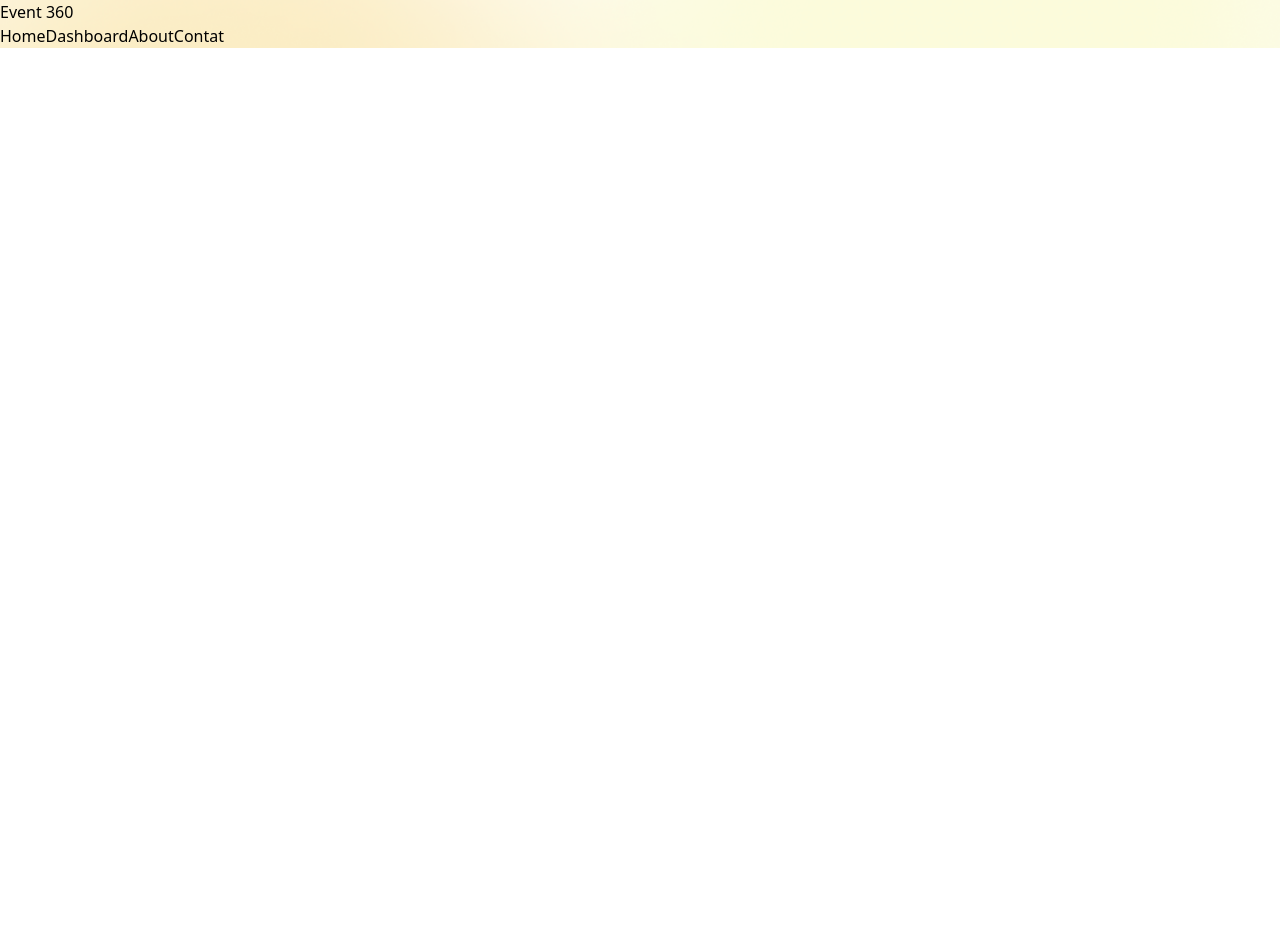
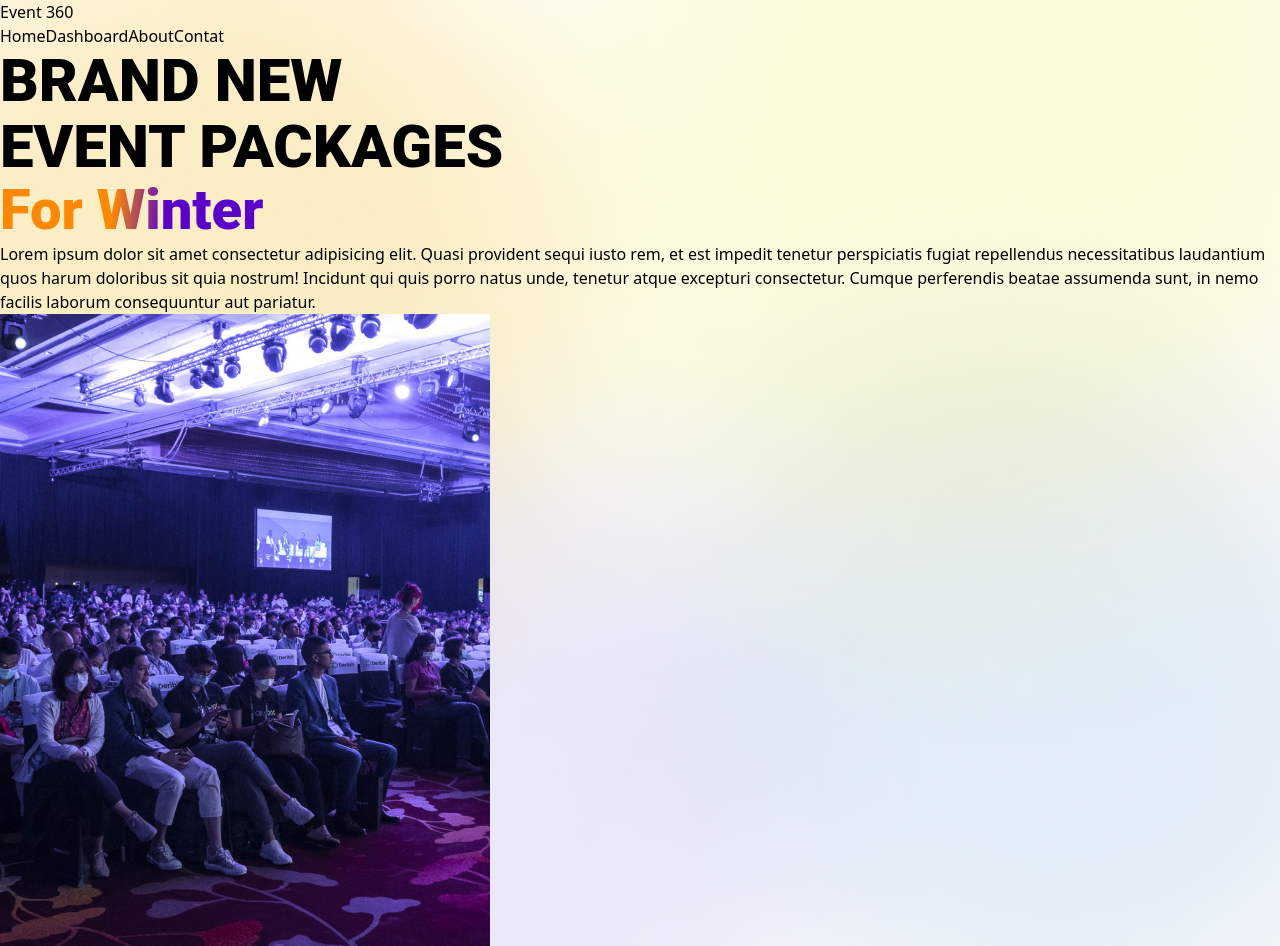
Before and after one commit to tofail-ahmed/event-360-client, a React (Vite) app: page / in a window 1280 px wide. Before the commit the page ends 800 px from the top, so only its background shows below. Built offline with nearby package versions, Linux system fonts and the light colour scheme.

Commit message:
header text and img added

```diff
--- /dev/null
+++ b/src/pages/home/Header.css
@@ -0,0 +1,24 @@
+.brand_new_packages{
+      color: #000;
+
+      font-family: Roboto;
+      font-size: 60px;
+      font-style: normal;
+      font-weight: 800;
+      line-height: 110%; /* 70.4px */
+      text-transform: uppercase;
+      font-family: 'Roboto', sans-serif;
+}
+
+.winter {
+      background: linear-gradient(276deg, #5A01CB 37.08%, #FE8900 57.18%);
+      background-clip: text;
+      -webkit-background-clip: text;
+      -webkit-text-fill-color: transparent;
+      font-family: 'Roboto', sans-serif;
+      font-size: 56px;
+      font-style: normal;
+      font-weight: 800;
+      line-height: 110%;
+      display: inline-block; /* Ensures inline elements like span behave as expected */
+    }
--- /dev/null
+++ b/src/pages/home/Header.tsx
@@ -0,0 +1,44 @@
+import React from "react";
+import Container from "../../component/Container";
+import { NavLink } from "react-router-dom";
+import './Header.css'
+import seminar from "../../assets/seminar.png"
+const Header = () => {
+  return (
+    <Container>
+     <div>
+     <div className="flex justify-between items-center py-[24px]">
+        <h1 className="font-[700] text-[32px]">
+          <span>Event</span> <span className="text-[#3461FF]">360</span>
+        </h1>
+        <nav className="flex gap-[16px]">
+          <button className="font-[500] text-[16px] px-[8px] py-[12px]">
+            {" "}
+            <NavLink to={"/"}>Home</NavLink>
+          </button>
+          <button className="font-[500] text-[16px] px-[8px] py-[12px]">
+            {" "}
+            <NavLink to={"/admin/dashboard"}>Dashboard</NavLink>
+          </button>
+          <button className="font-[500] text-[16px] px-[8px] py-[12px]">
+            <NavLink to={"/about"}>About</NavLink>
+          </button>
+          <button className="font-[500] text-[16px] px-[8px] py-[12px]">
+            <NavLink to={"/contact"}>Contat</NavLink>
+          </button>
+        </nav>
+      </div>
+      <div className="flex lg:flex-row flex-col justify-between items-center">
+        <div>
+          <h1 className="brand_new_packages mb-[8px]">Brand New <br />event Packages</h1>
+          <h1 className="winter">For Winter</h1>
+          <h3 className="lg:max-w-[70ch] mt-[32px]">Lorem ipsum dolor sit amet consectetur adipisicing elit. Quasi provident sequi iusto rem, et est impedit tenetur perspiciatis fugiat repellendus necessitatibus laudantium quos harum doloribus sit quia nostrum! Incidunt qui quis porro natus unde, tenetur atque excepturi consectetur. Cumque perferendis beatae assumenda sunt, in nemo facilis laborum consequuntur aut pariatur.</h3>
+        </div>
+        <img className="rounded-[800px] mx-auto p-[50px] border-[1px] border-black" src={seminar} alt="" />
+      </div>
+     </div>
+    </Container>
+  );
+};
+
+export default Header;
--- a/src/pages/home/Home.tsx
+++ b/src/pages/home/Home.tsx
@@ -1,5 +1,5 @@
 import React from 'react'
-import Navbar from './Navbar'
+import Navbar from './Header'
 import '../home/Home.css'
 const Home = () => {
   return (
--- a/src/pages/home/Navbar.tsx
+++ /dev/null
@@ -1,33 +0,0 @@
-import React from "react";
-import Container from "../../component/Container";
-import { NavLink } from "react-router-dom";
-
-const Navbar = () => {
-  return (
-    <Container>
-      <div className="flex justify-between items-center py-[24px]">
-        <h1 className="font-[700] text-[32px]">
-          <span>Event</span> <span className="text-[#3461FF]">360</span>
-        </h1>
-        <nav className="flex gap-[16px]">
-          <button className="font-[500] text-[16px] px-[8px] py-[12px]">
-            {" "}
-            <NavLink to={"/"}>Home</NavLink>
-          </button>
-          <button className="font-[500] text-[16px] px-[8px] py-[12px]">
-            {" "}
-            <NavLink to={"/admin/dashboard"}>Dashboard</NavLink>
-          </button>
-          <button className="font-[500] text-[16px] px-[8px] py-[12px]">
-            <NavLink to={"/about"}>About</NavLink>
-          </button>
-          <button className="font-[500] text-[16px] px-[8px] py-[12px]">
-            <NavLink to={"/contact"}>Contat</NavLink>
-          </button>
-        </nav>
-      </div>
-    </Container>
-  );
-};
-
-export default Navbar;
```
Also changed, not shown: src/pages/home/EventPackages.tsx (added, +9 -0 lines), src/assets/seminar.png (added).
